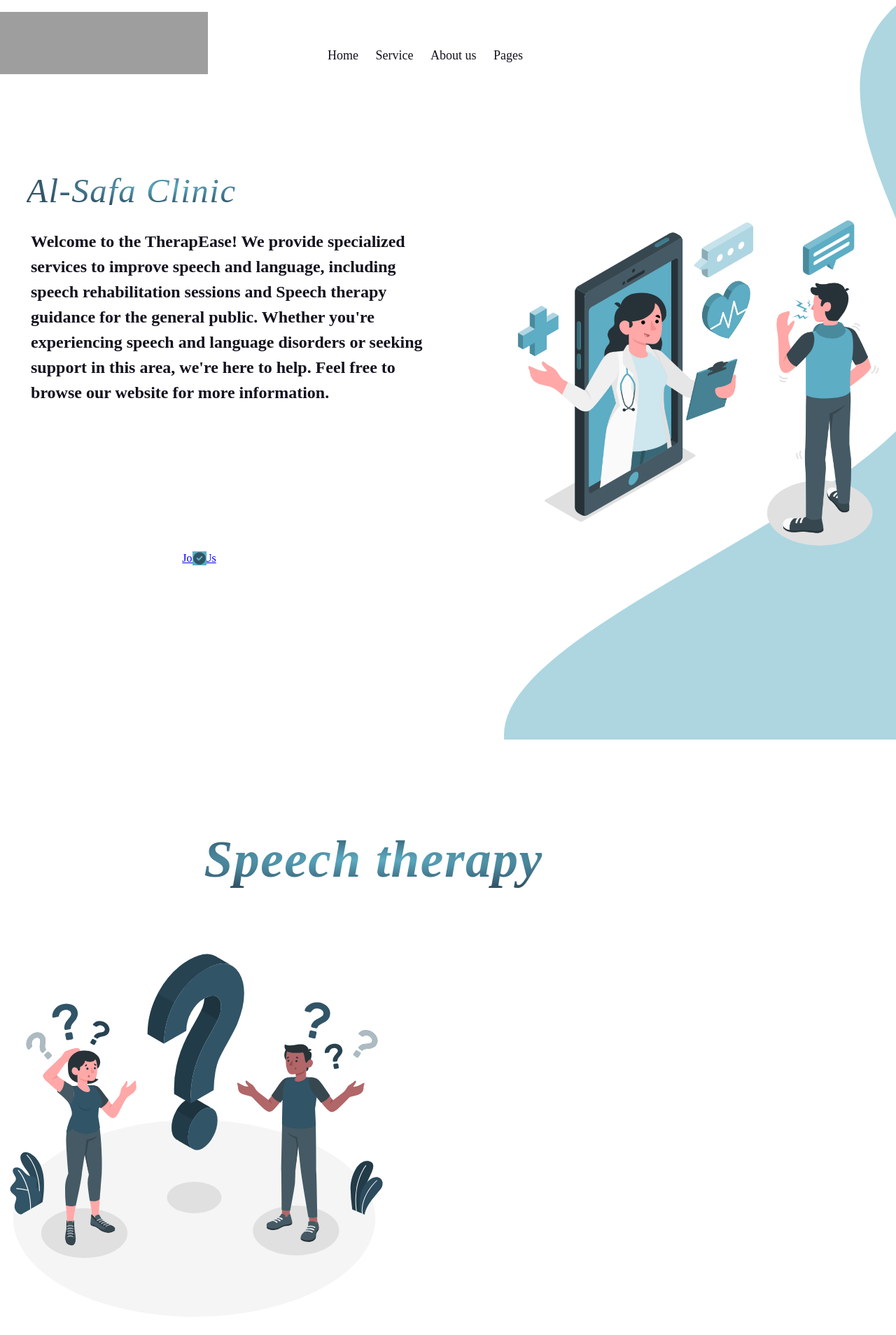
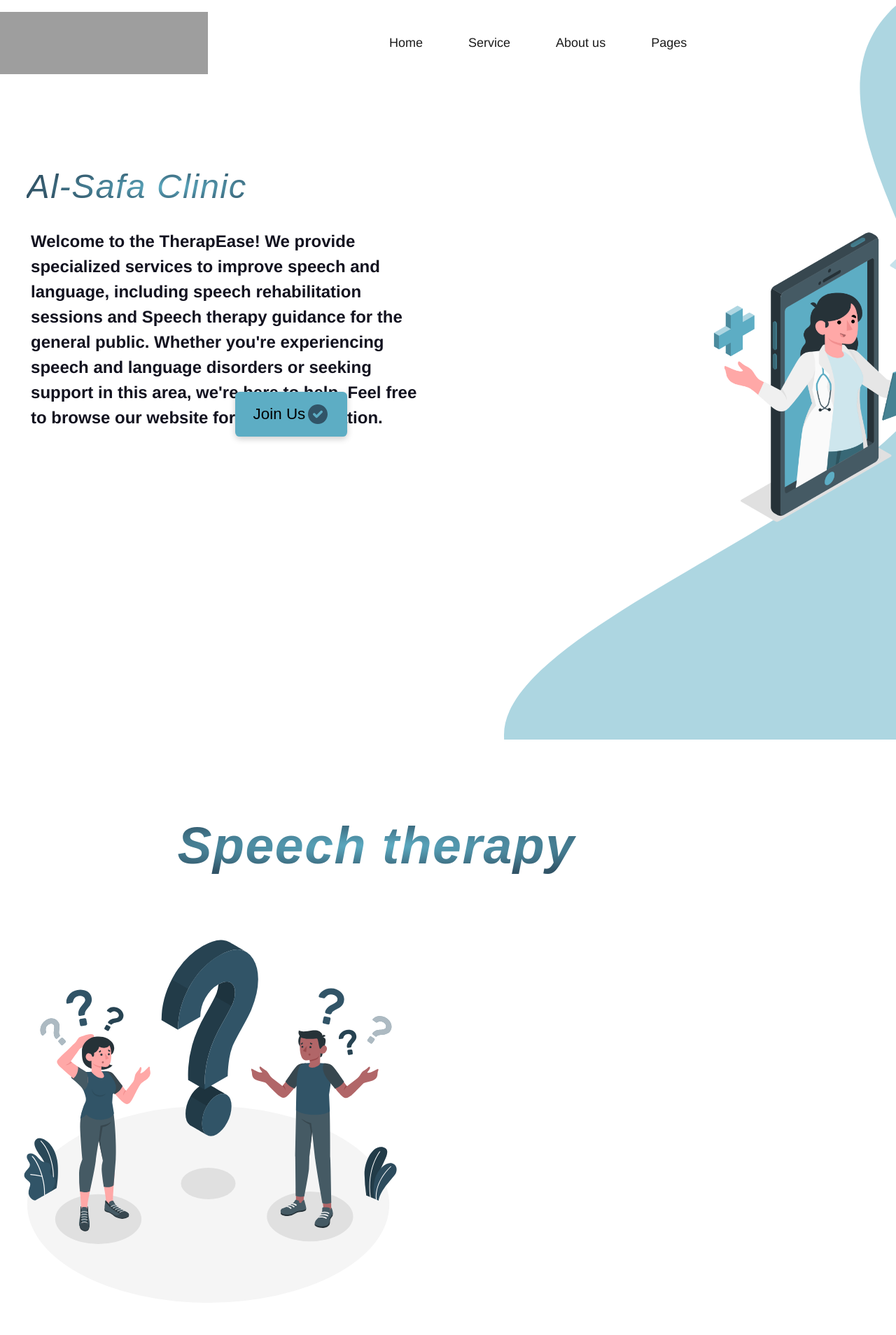
Before and after one commit to NourHane018/Project, a PHP site: page / in a window 1280 px wide; the page is wider, and only the part inside the window is pictured. Shown: the top 1908 px of that part at 70% size. Run offline with PHP 8.4, Linux system fonts and the light colour scheme; grey boxes are pictures that could not be loaded.

Commit message:
changes2

```diff
--- a/Style.css
+++ b/Style.css
@@ -18,11 +18,11 @@
  right: 65.7%;
  top: 30.17%;
  bottom: 63.34%;
- font-family: 'K2D';
+ font-family: Arial, sans-serif;
  font-style: italic;
  font-weight: 500;
  font-size: 49px;
- line-height: 64px;
+ line-height: 50px;
  letter-spacing: 0.03em;
  background: radial-gradient(50% 50% at 50% 50%, #5DADC4 0%, #315467 100%);
  -webkit-background-clip: text;
@@ -35,7 +35,7 @@
  right: 52.5%;
  top: 40.87%;
  bottom: 29.69%;
- font-family: 'K2D';
+ font-family: Helvetica, sans-serif;
  font-style: normal;
  font-weight: 600;
  font-size: 24px;
@@ -43,22 +43,54 @@
  color: #12121F;
  margin: 0;
 }
-.button {
-display: flex;
-flex-direction: column;
-justify-content: center;
-align-items: center;
-padding: 0px;
-position: absolute;
-width: 14%;
-height: 64px;
-left: 195px;
-top: 766px;
+/*button*/
+.large-box {
+  background: #5dadc4;
+  border-radius: 0.4rem;
+  box-shadow: 0 0.2rem 0.6rem rgba(0, 0, 0, 0.2);
+  box-sizing: border-box;
+  height: 4rem;
+  left: 21rem;
+  padding: 0.8rem 1.6rem;
+  position: absolute;
+  top: 35rem;
+  width: 10rem;
 }
+
+.content {
+  display: flex;
+  align-items: center;
+  justify-content: space-between;
+  height: 100%;
+  text-decoration: none; /* Remove default link underline */
+  color: inherit; /* Inherit text color */
+  font-family: "Arial", sans-serif;
+  font-size: 1.4rem;
+}
+
+.custom-button {
+  background-color: #6e6e6e;
+  border: none;
+  color: #315467;
+  font-weight: 700;
+  font-size: 1.2rem;
+  padding: 0.5rem 2rem;
+  border-radius: 0.4rem;
+  cursor: pointer; /* Ensure the cursor indicates interactivity */
+}
+
+.large-icon {
+  height: 2rem;
+  width: 2rem;
+  object-fit: contain;
+}
+
+
+/* button */
 .logo{
     width: "100%";
 }
-}
+
 /* -- about us --*/
 .about_us {
 
@@ -69,7 +101,7 @@ top: 766px;
   position: relative;
 }
 .who{
-   font-family: 'K2D';
+   font-family: Arial, sans-serif;
   font-style: italic;
   font-weight: 500;
   font-size: 49px;
@@ -100,7 +132,7 @@ width: 579px;
 }
 .what{
   text-align: center;
-  font-family: 'K2D';
+  font-family: Arial, sans-serif;
   font-style: italic;
   font-weight: 500;
   font-size: 49px;
@@ -124,38 +156,68 @@ width: 579px;
 }
 .menu {
   position: fixed;
-  top: 0;
-  left: 50%;
+  top: 10px; /* تغيير للاعلى والاسفل للشريط*/
+  left: 15%; /* تغيير لليمين واليسار */
   transform: translateX(-50%);
-  padding: 10px 20px; /* Adjust padding as needed */
+  padding: 10px 30px; /* Adjust padding as needed */
   z-index: 1000; /* Ensure the menu bar appears above other content */
 }
 
 .menu ul {
   list-style-type: none;
- position: absolute;
+ position: relative;
  width: 512px;
  height: 27px;
- right: -320px;
- top: 48px;
- font-family: 'Poppins';
+ right: -600px;
+ top: 10px;
+ font-family: Helvetica, sans-serif;
  font-style: normal;
  font-weight: 400;
  font-size: 18px;
  line-height: 27px;
- color: #414141;
+ color: #ffffff;
 }
 
 .menu ul li {
   display: inline;
-  margin-right: 20px;
-}
-
-.menu ul li:first-child {
-  margin-left: 0; /* Remove margin for the first menu item */
+ position: relative;
+ margin-right: 60px; /* تغيير المسافه بين كل كلمه في الشريط*/
 }
 
 .menu ul li a {
   text-decoration: none;
- color: #12121f;
+ color: #1b1b1b;
+ position: relative;
 }
+.menu ul li a::before {
+  content: '';
+  position: absolute;
+  top: 100%; /* Adjust as needed */
+  left: 0;
+  width: 0; /* Adjust as needed */
+  height: 4px; /* Adjust as needed */
+  background: #79afce; /*  تغيير لون الاضافه للشريط*/
+  transition: .3s;
+}
+.menu ul li a:hover::before{
+  width: 100%;
+}
+.logo1{
+  background-color: #e0e0e0; /* Background color */
+  padding: 10px;
+  text-align: center;
+  width: 100%; /* Adjust width to take full width of the container */
+  height: 160px;
+  position: absolute;
+  bottom: 0; /* Position at the bottom of the container */
+  left: 0; /* Position at the left of the container */
+  top: 4000px;
+}
+.img3{
+  width: 10rem; /*حجم اللوغو الي تحت */
+  position: absolute;
+  left: 20px;
+  height: auto;
+
+}
+}
--- a/index.html
+++ b/index.html
@@ -17,15 +17,15 @@
     left: 0px;
     top: 17px;
     mix-blend-mode: darken;"></div></div>
-    <div class="menu">
+    <nav class="menu">
   <ul>
-<li><a href="#" style="z-index: 99;">Home</a></li>
-<li><a href="#3">Service</a></li>
-<li><a href="#2">About us</a></li>
-<li><a href="#4">Pages</a></li>
+<li><a href="#"  >Home</a></li>
+<li><a href="#3" >Service</a></li>
+<li><a href="#2" >About us</a></li>
+<li><a href="#4" >Pages</a></li>
 
 </ul>
-</div>
+</nav>
 <div class="container">
 
 <div class="header">
@@ -33,23 +33,31 @@
 position: absolute;
 width: 579px;
 height: 579px;
-left: 720px;
+left: 1000px;
 top: 272px;
 z-index: 2
 ">
-<h1>Al-Safa Clinic</h1>
-<p>Welcome to the TherapEase! We provide specialized services to improve speech and language, including speech rehabilitation sessions and Speech therapy guidance for the general public. Whether you're experiencing speech and language disorders or seeking support in this area, we're here to help. Feel free to browse our website for more information.</p>
-<a href="#" class="button"  >Join Us  <img src="large.svg" style="margin: 0px;height: 20px;position:absolute;"></a>
-<img src="Corrugated shape.svg" style="position: absolute;
+<img src="Corrugated%20shape.svg" style="   position: absolute;
 width: 1000px;
 height: auto;
 left: 720px;
 top: -3px;
 z-index: 1;
  ">
+
+
+<h1>Al-Safa Clinic</h1>
+<p>Welcome to the TherapEase! We provide specialized services to improve speech and language, including speech rehabilitation sessions and Speech therapy guidance for the general public. Whether you're experiencing speech and language disorders or seeking support in this area, we're here to help. Feel free to browse our website for more information.</p>
+
 </div>
 </div>
-</section>
+<div class="large-box">
+  <a href="#" class="content">Join Us
+    <img src="large.svg" alt="Icon" class="large-icon">
+  </a>
+</div>
+
+
   <!--   section 2 -->
 <section class="about_us" id="2">
   <div class="who">
@@ -77,6 +85,10 @@ z-index: 1;
       <img src="Asperger’s awareness day-bro.svg">
     </div></div>
 </section>
+<!--   section 5 -->
+<section class="logo1">
+   <img class="img3" src="LogoC.png">
+</section>
 
 <script src="script.js"></script>
 </body>
```
Also changed, not shown: LogoC.png (added).
